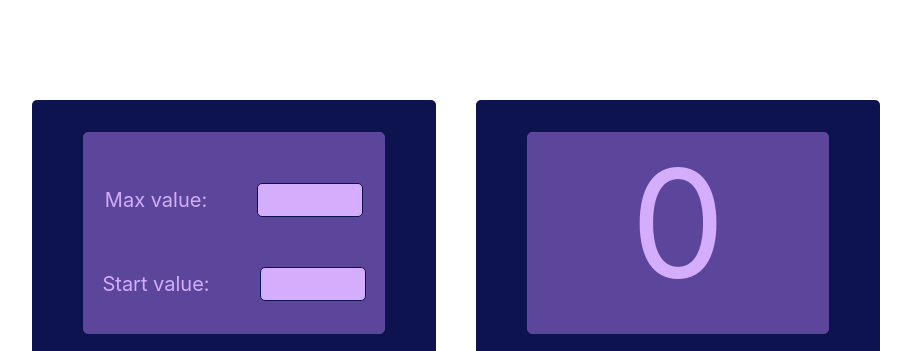
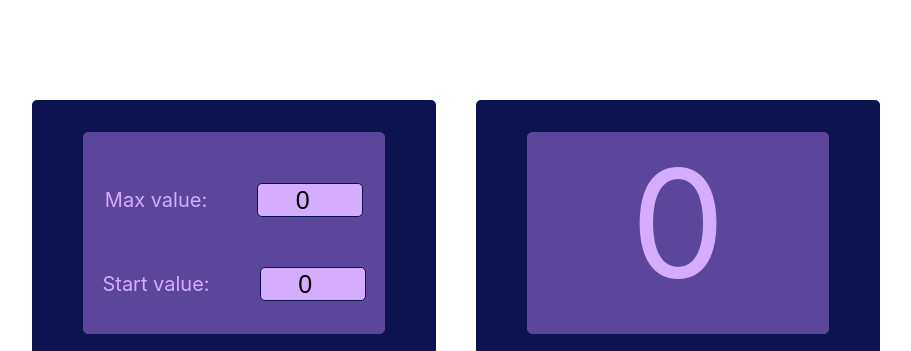
Before and after one commit to MariyaN23/Counter, a React (Create React App) app: page / in a window 1280 px wide. Shown: the top 351 px of the page, without its empty margins (184-1095 px from the left). Built offline with nearby package versions, Linux system fonts and the light colour scheme.

Commit message:
counter update

```diff
--- a/src/components/Counter.tsx
+++ b/src/components/Counter.tsx
@@ -1,4 +1,4 @@
-import React, {useState} from 'react';
+import React, {ChangeEvent, useState} from 'react';
 import s from './Counter.module.css'
 import {Button} from './Button';
 
@@ -17,12 +17,23 @@ export const Counter = () => {
         setDisableButton(false)
     }
 
+
+    const [maxValue,setMaxValue] = useState(0)
+    const [startValue,setStartValue] = useState(0)
+
+    const onChangeHandler = (e: ChangeEvent<HTMLInputElement>)=>{
+        if (Number(e.currentTarget.value)<=25&&Number(e.currentTarget.value)>=-1) {
+            setMaxValue(Number(e.currentTarget.value))
+        }
+    }
+
+
     return (
         <div className={s.wrapper}>
             <div className={s.counter}>
                 <div className={s.settings}>
-                    <div>Max value:<input type={'number'}/></div>
-                    <div>Start value:<input type={'number'}/></div>
+                    <div>Max value:<input onChange={onChangeHandler} value={maxValue} type={'number'}/></div>
+                    <div>Start value:<input value={startValue} type={'number'}/></div>
                 </div>
                 <div className={s.buttons}>
                     <Button name={'set'} callBack={()=>{}} disabled={false}/>
```
